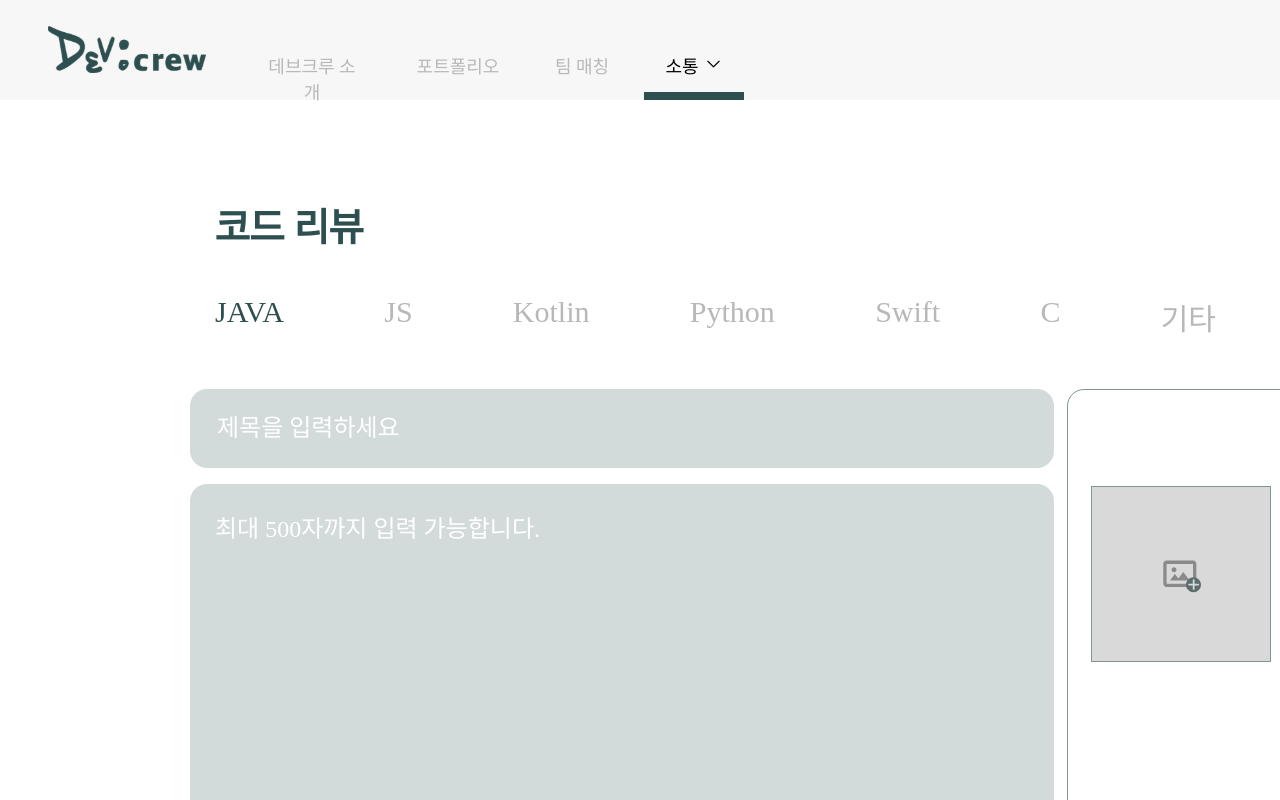
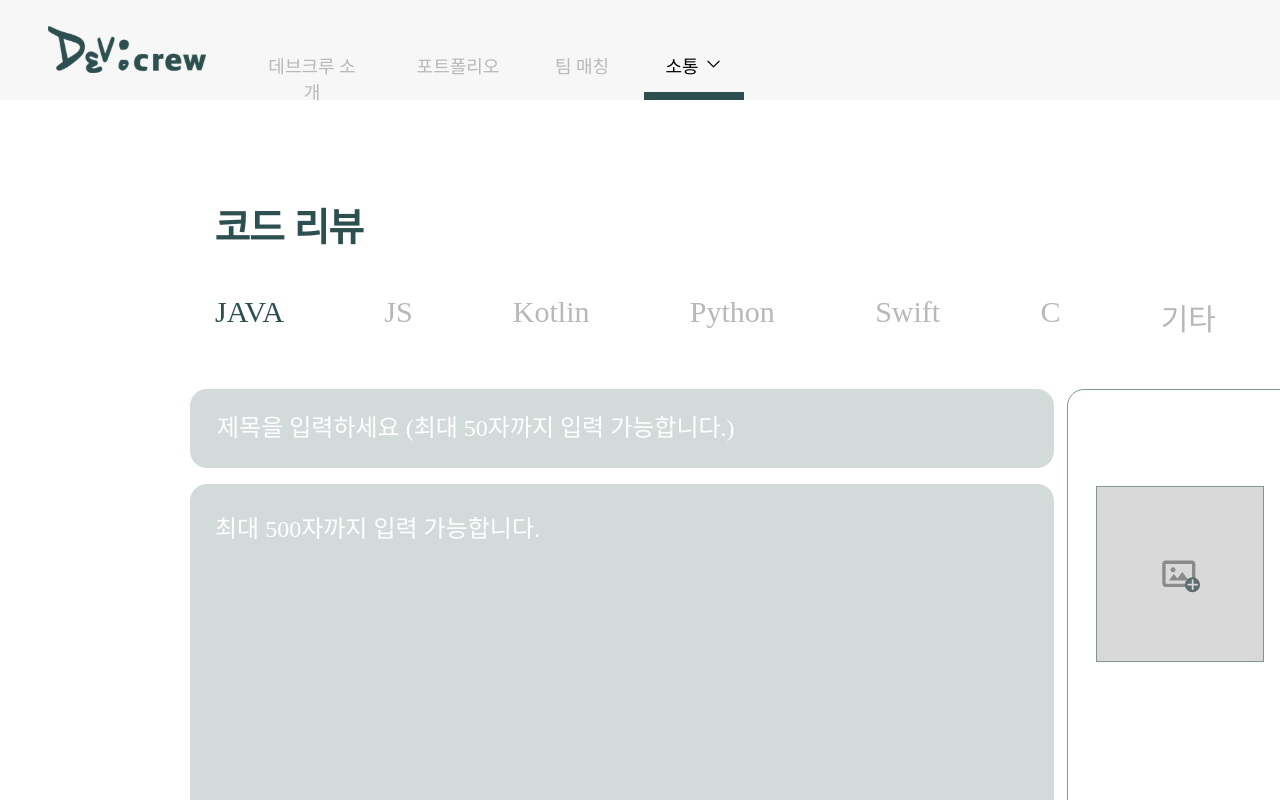
Before and after one commit to DevCrew-proj/DevCrew-web, a React (Create React App) app: page /communicationBoard3 in a window 1280 px wide. Shown: the top 800 px of the page. Built offline with nearby package versions, Linux system fonts and the light colour scheme; a web font is replaced by a local one.

Commit message:
fix : image upload

```diff
--- a/src/components/FileUpload.js
+++ b/src/components/FileUpload.js
@@ -73,15 +73,16 @@ const DeleteIcon = styled.img`
 
 const FileClickContainer = styled.div`
   width: 100%;
-  max-height: 229px;
+  max-height: 129px;
   background-color: #f7f7f7;
   display: ${(props) => (props.$fileDropDown ? "block" : "none")};
   position: absolute;
   top: 84px;
   left: 0;
-  overflow-y: scroll;
+  overflow-y: auto;
   scrollbar-width: none;
 `;
+
 
 const HiddenFileInput = styled.input`
   display: none;
--- a/src/components/FormBoard.js
+++ b/src/components/FormBoard.js
@@ -199,7 +199,7 @@ const FormBoard = ({ apiEndpoint, feedbackTag, imageUploadApiEndpoint, fileUploa
   const handleCloseModal = () => {
     setIsModalOpen(false);
     if (onSuccess) {
-      onSuccess(); // 업로드 성공 후 콜백 호출
+      onSuccess();
     }
   };
 
@@ -210,7 +210,7 @@ const FormBoard = ({ apiEndpoint, feedbackTag, imageUploadApiEndpoint, fileUploa
           <TitleInputBox>
             <TitleInput
               type='text'
-              placeholder='제목을 입력하세요'
+              placeholder='제목을 입력하세요 (최대 50자까지 입력 가능합니다.)'
               value={title}
               onChange={(e) => setTitle(e.target.value)}
               maxLength={50}
--- a/src/components/FormBoard2.js
+++ b/src/components/FormBoard2.js
@@ -213,7 +213,7 @@ const FormBoard2 = ({ apiEndpoint, language, imageUploadApiEndpoint, fileUploadA
           <TitleInputBox>
             <TitleInput
               type='text'
-              placeholder='제목을 입력하세요'
+              placeholder='제목을 입력하세요 (최대 50자까지 입력 가능합니다.)'
               value={title}
               onChange={(e) => setTitle(e.target.value)}
               maxLength={50}
--- a/src/components/ImageUpload.js
+++ b/src/components/ImageUpload.js
@@ -25,9 +25,10 @@ const PreviewItem = styled.div`
   box-sizing: border-box;
   background: #d9d9d9;
   position: relative;
-  width: 180px;
+  width: calc(50% - 15px);
   height: 176px;
   margin-bottom: 16px;
+  margin-left: 5px;
   float: left;
   display: flex;
   justify-content: center;
```
